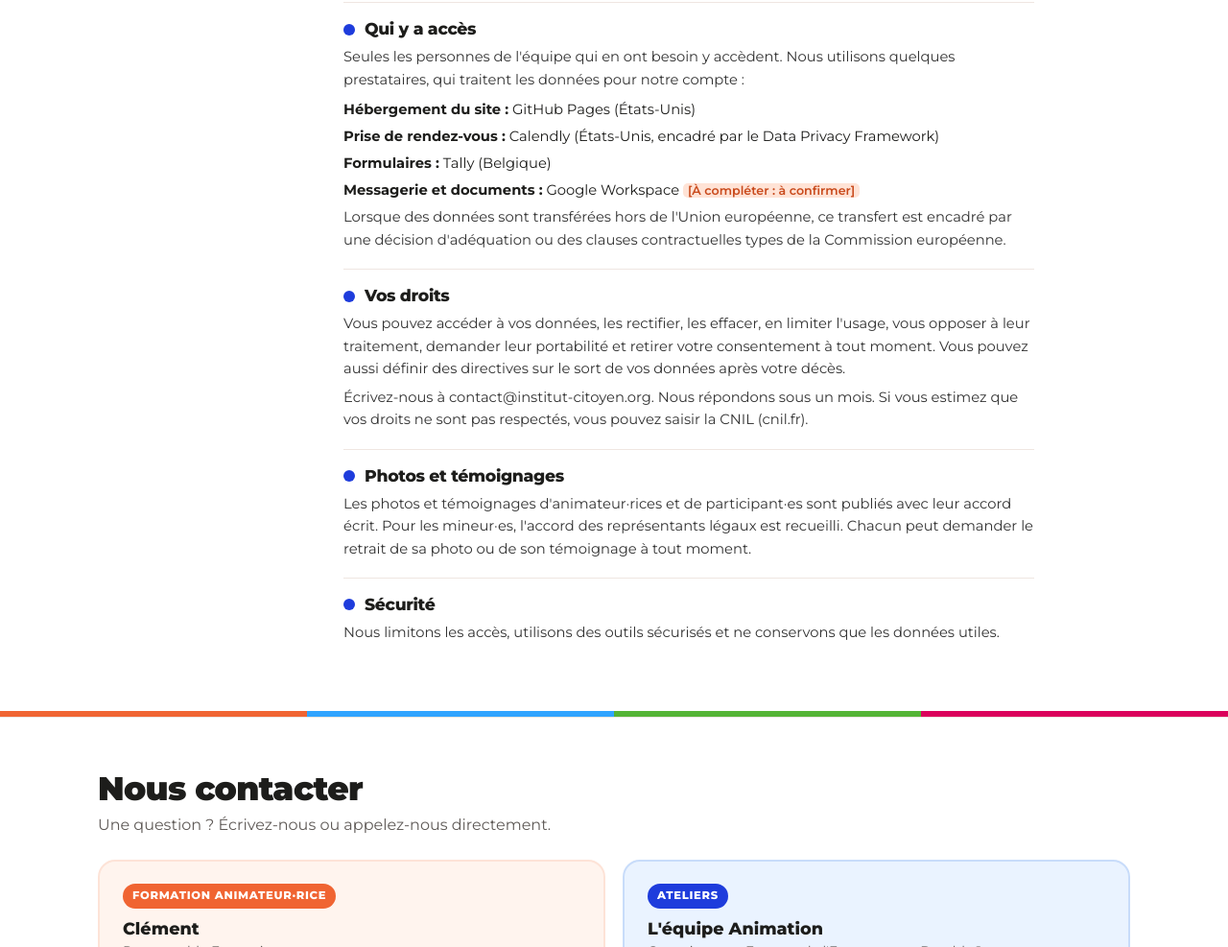
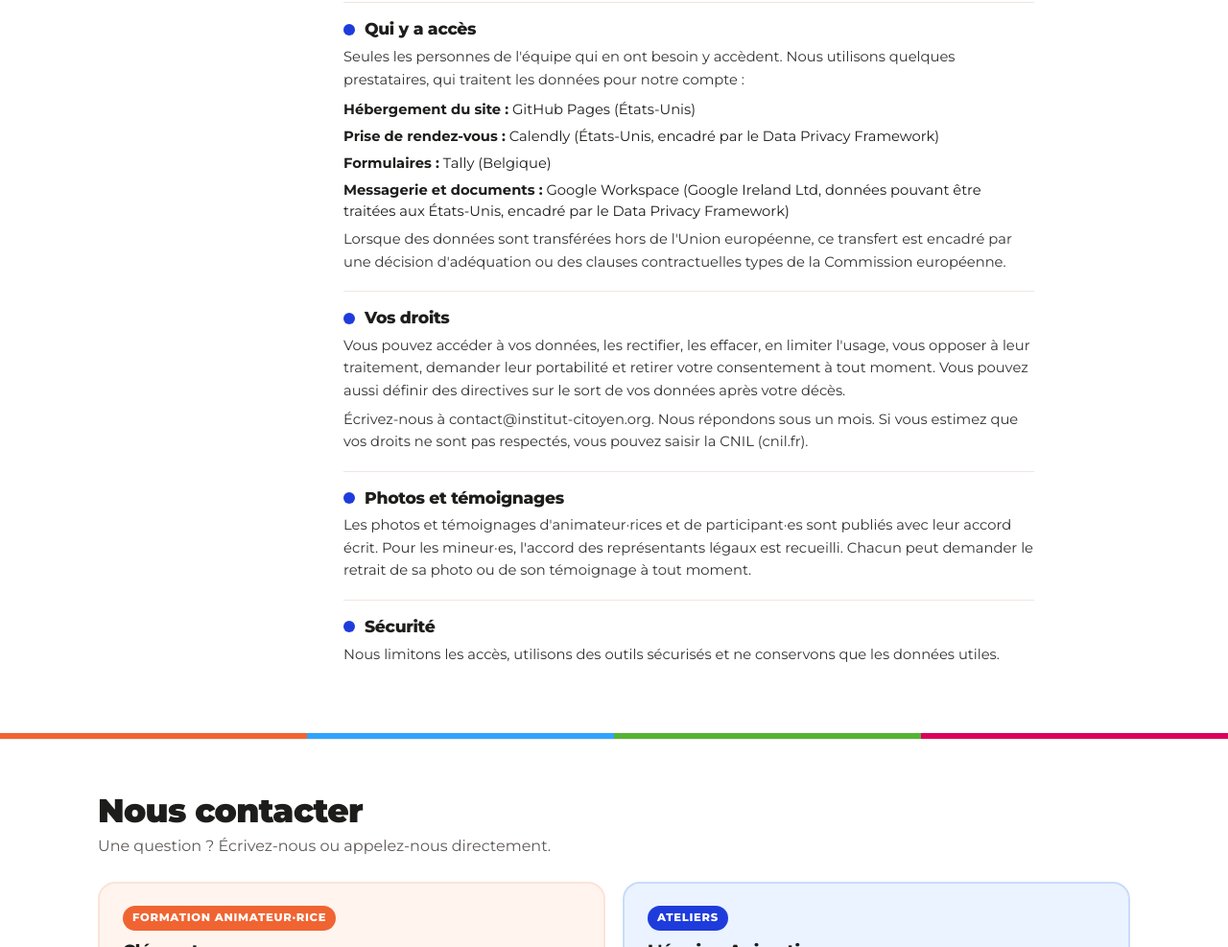
Before and after one commit to anais-abh/site-fresque-engagement-durable, a plain HTML site: page confidentialite/index.html in a window 1280 px wide. Shown: the part 984-1971 px from the top of the page at 96% size. Drawn offline with Linux system fonts and the light colour scheme; a script that the page names is missing.

Commit message:
Confidentialité : Google Workspace confirmé
Co-Authored-By: Claude Opus 5.5 <noreply@anthropic.com>
Claude-Session: https://claude.ai/code/session_01NBf1rpLa55oiibCtXL9UKB

```diff
--- a/confidentialite/index.html
+++ b/confidentialite/index.html
@@ -448,7 +448,7 @@ footer .leg a{color:inherit;opacity:.85}
 <tr><td>Profil d'animateur·rice</td><td>Photo, parcours, témoignage, ville</td><td>Présenter la communauté sur le site</td><td>Consentement</td><td>Jusqu'au retrait du consentement</td></tr>
 <tr><td>Newsletter, si vous vous inscrivez</td><td>E-mail</td><td>Vous informer des nouvelles dates et actualités</td><td>Consentement</td><td>3 ans sans ouverture, ou jusqu'à désinscription</td></tr>
 </tbody></table><p>Nous ne vendons ni ne louons vos données. Aucune décision automatisée n'est prise à partir de celles-ci.</p></div><div class="lg-s" id="confidentialite-s2"><h2><i style="background:var(--b)"></i>Qui y a accès</h2><p>Seules les personnes de l'équipe qui en ont besoin y accèdent. Nous utilisons quelques prestataires, qui traitent les données pour notre compte :</p>
-<ul class="lg-l"><li><b>Hébergement du site :</b> GitHub Pages (États-Unis)</li><li><b>Prise de rendez-vous :</b> Calendly (États-Unis, encadré par le Data Privacy Framework)</li><li><b>Formulaires :</b> Tally (Belgique)</li><li><b>Messagerie et documents :</b> Google Workspace <mark class="tbd">[À compléter : à confirmer]</mark></li></ul>
+<ul class="lg-l"><li><b>Hébergement du site :</b> GitHub Pages (États-Unis)</li><li><b>Prise de rendez-vous :</b> Calendly (États-Unis, encadré par le Data Privacy Framework)</li><li><b>Formulaires :</b> Tally (Belgique)</li><li><b>Messagerie et documents :</b> Google Workspace (Google Ireland Ltd, données pouvant être traitées aux États-Unis, encadré par le Data Privacy Framework)</li></ul>
 <p>Lorsque des données sont transférées hors de l'Union européenne, ce transfert est encadré par une décision d'adéquation ou des clauses contractuelles types de la Commission européenne.</p></div><div class="lg-s" id="confidentialite-s3"><h2><i style="background:var(--b)"></i>Vos droits</h2><p>Vous pouvez accéder à vos données, les rectifier, les effacer, en limiter l'usage, vous opposer à leur traitement, demander leur portabilité et retirer votre consentement à tout moment. Vous pouvez aussi définir des directives sur le sort de vos données après votre décès.</p><p>Écrivez-nous à contact@institut-citoyen.org. Nous répondons sous un mois. Si vous estimez que vos droits ne sont pas respectés, vous pouvez saisir la CNIL (cnil.fr).</p></div><div class="lg-s" id="confidentialite-s4"><h2><i style="background:var(--b)"></i>Photos et témoignages</h2><p>Les photos et témoignages d'animateur·rices et de participant·es sont publiés avec leur accord écrit. Pour les mineur·es, l'accord des représentants légaux est recueilli. Chacun peut demander le retrait de sa photo ou de son témoignage à tout moment.</p></div><div class="lg-s" id="confidentialite-s5"><h2><i style="background:var(--b)"></i>Sécurité</h2><p>Nous limitons les accès, utilisons des outils sécurisés et ne conservons que les données utiles.</p></div></div>
 </div></section>
 </main>
```
